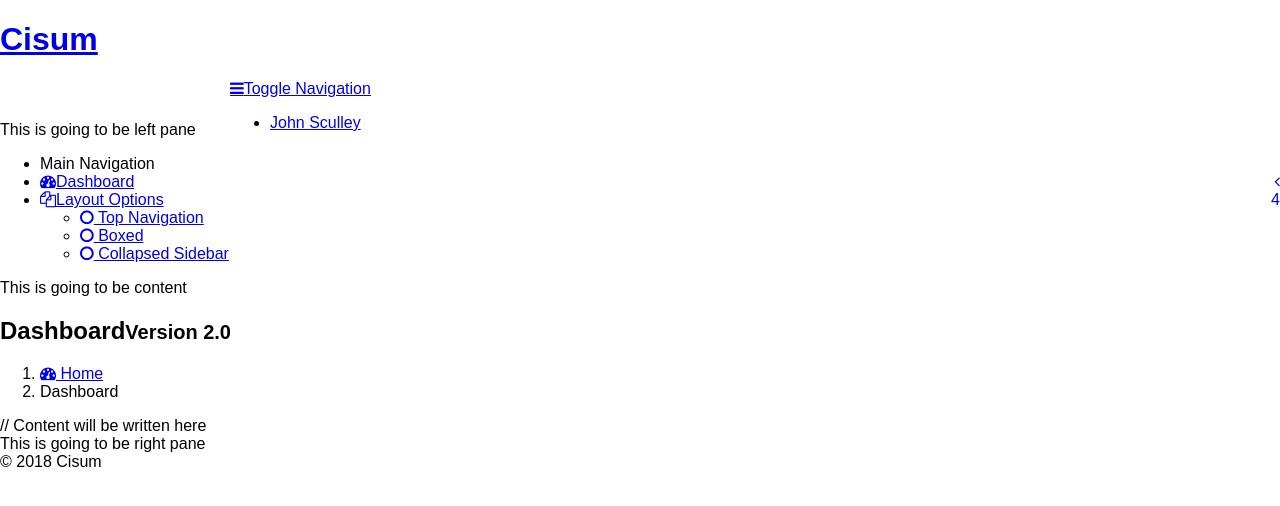
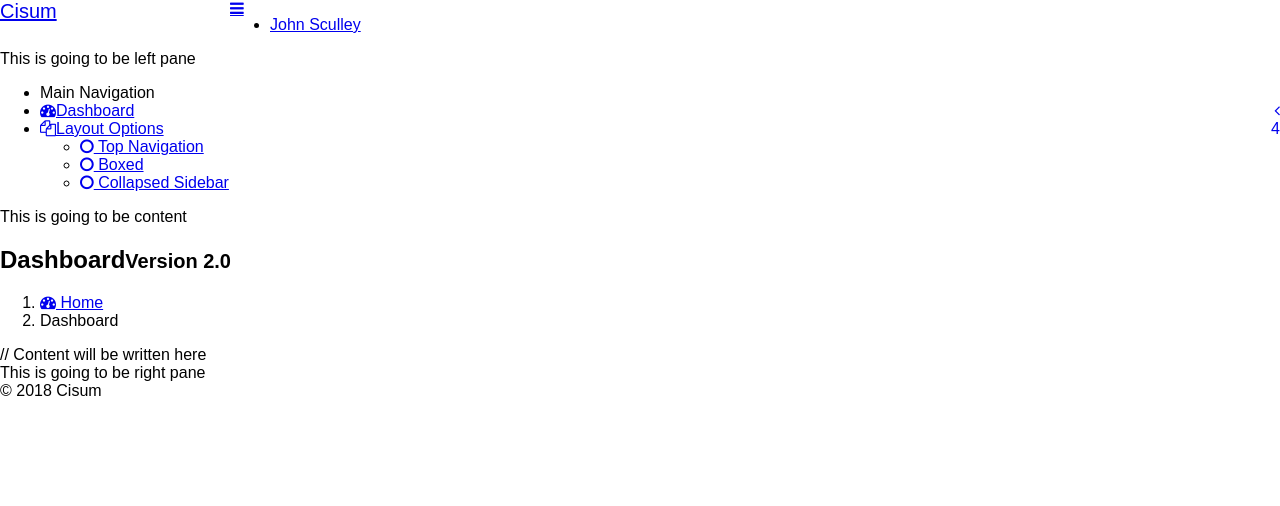
Before and after one commit to naonaonao316/cisum-frontend, a React (Create React App) app: page / in a window 1280 px wide. Shown: the top 506 px of the page. Built offline with nearby package versions, Linux system fonts and the light colour scheme.

Commit message:
preserve changes

```diff
--- a/src/components/layout/Header.js
+++ b/src/components/layout/Header.js
@@ -14,10 +14,10 @@ class Header extends React.Component {
 
     const Header = (props) => (
       <header className="main-header">
-        <a href="#" className="logo"><h1>Cisum</h1></a>
+        <a href="#" className="logo"><span>Cisum</span></a>
         <nav className="navbar navbar-static-top">
           <a href="#" className="sidebar-toggle" data-toggle="push-menu">
-            <span>Toggle Navigation</span>
+            <span className="sr-only">Toggle Navigation</span>
           </a>
           <ul>
             <li className="dropdown user user-menu">
--- a/src/css/header.css
+++ b/src/css/header.css
@@ -2,6 +2,12 @@
   position: relative;
   max-height: 100px;
   z-index: 1030;
+}
+
+.main-header .logo {
+  font-size: 20px;
+  height: 50px;
+  float: left;
 }
 
 .main-header .navbar {
@@ -17,7 +23,27 @@
 }
 */
 
+.main-header .navbar::before,
+.main-header .navbar::after {
+  display: table;
+  content: " ";
+}
+
+.main-header .navbar::after {
+  clear: both;
+}
+
+.main-header .sidebar-toggle {
+  float: left;
+}
+
 .main-header .sidebar-toggle::before {
   content: "\f0c9";
   font-family: FontAwesome;
 }
+
+.sr-only {
+  width: 1px;
+  height: 1px;
+  position: absolute;
+}
```
